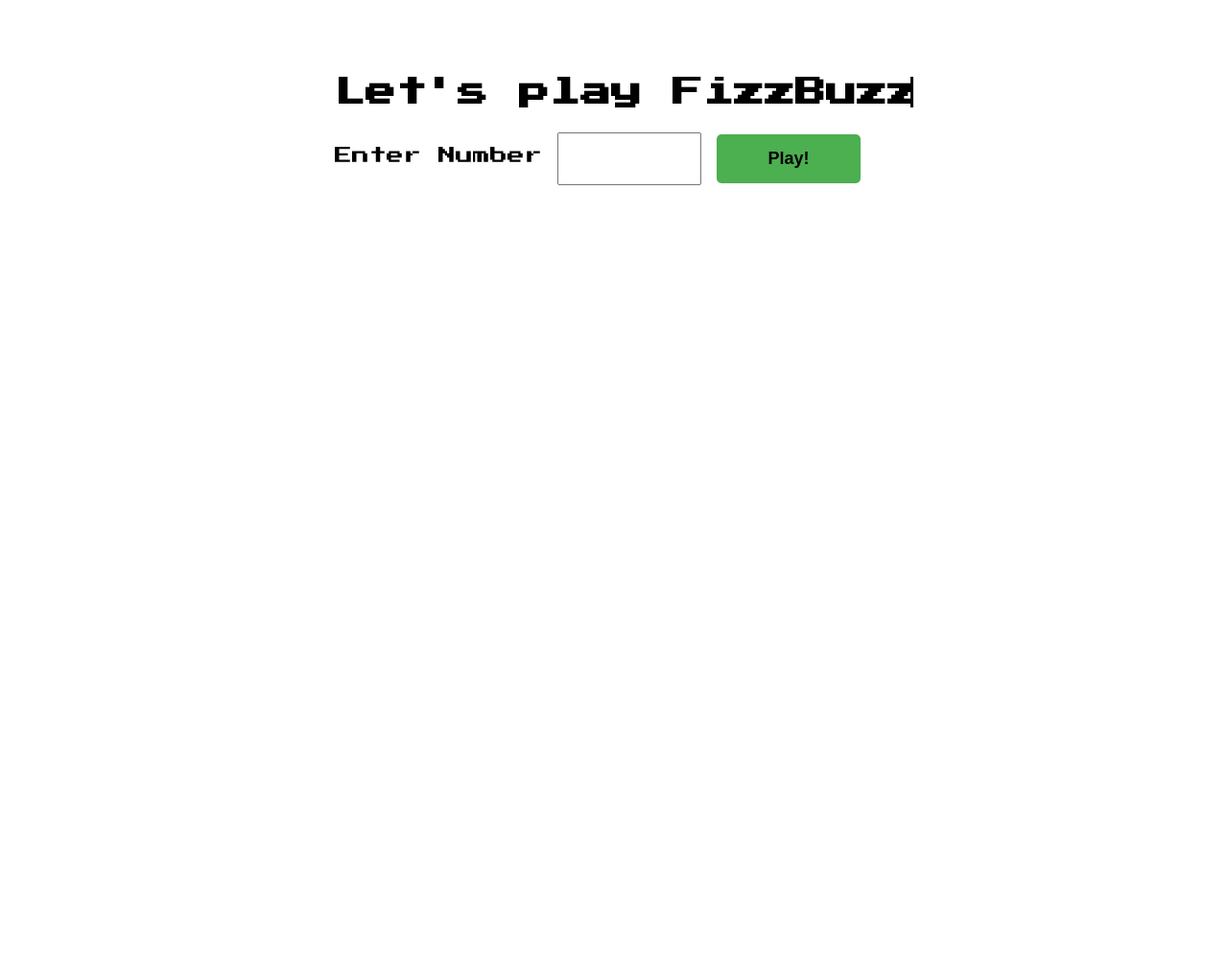
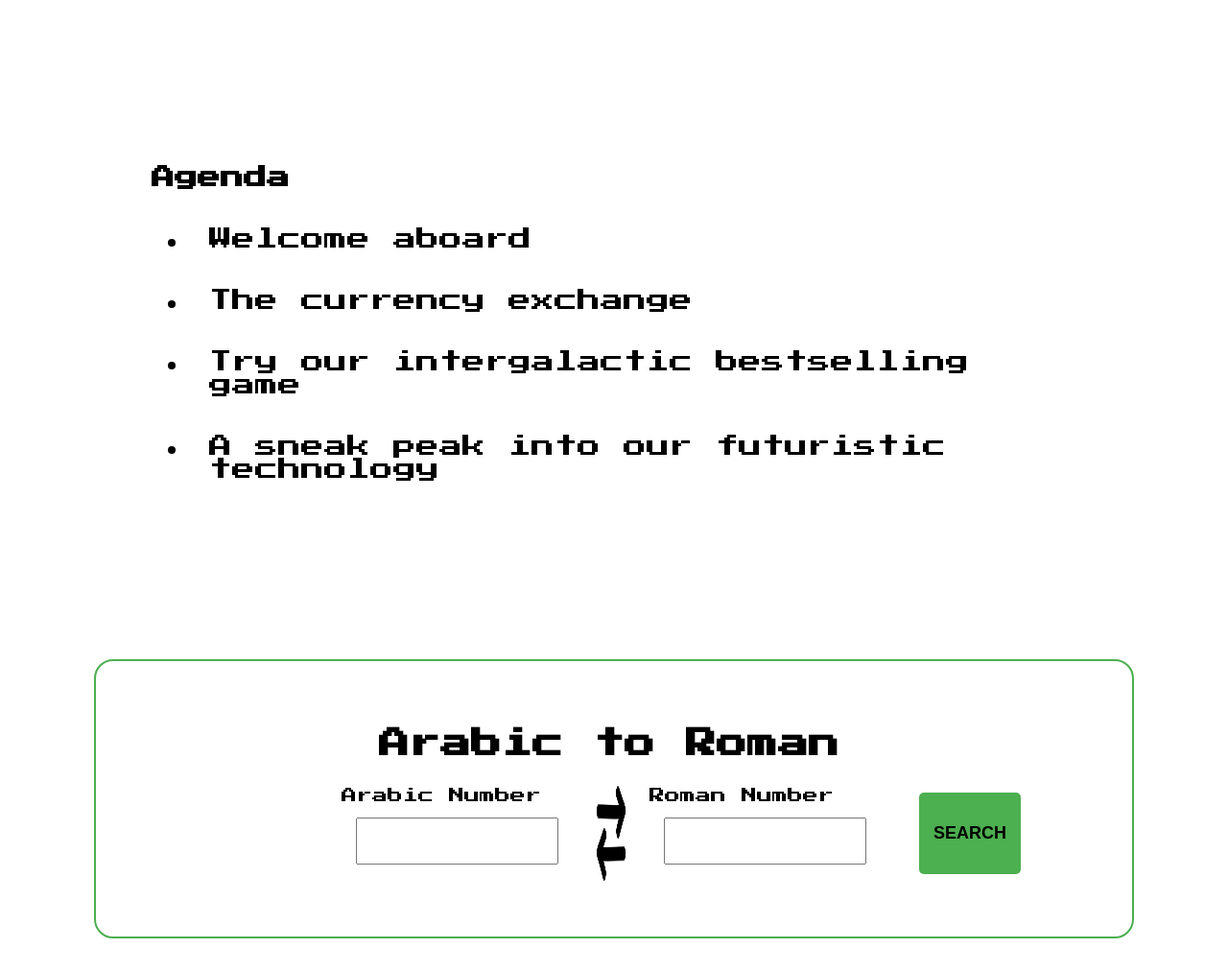
Before and after one commit to FransJoakim/Salt_demo_FizzBuzz_site, a website: page index.html in a window 1280 px wide. Shown: the part 1607-2620 px from the top of the page at 96% size. Before the commit the page ends 2558 px from the top, so only its background shows below. Drawn offline with Linux system fonts and the light colour scheme.

Commit message:
working with roman numbers

```diff
--- a/index.html
+++ b/index.html
@@ -1,12 +1,14 @@
-<!DOCTYPE >
+<!DOCTYPE>
 
 <html>
+
 <head>
     <link rel="preconnect" href="https://fonts.googleapis.com">
     <link rel="preconnect" href="https://fonts.gstatic.com" crossorigin>
     <link href="https://fonts.googleapis.com/css2?family=Press+Start+2P&display=swap" rel="stylesheet">
     <link rel="stylesheet" href="./style.css">
 </head>
+
 <body>
     <header>
         <div class="wrapper">
@@ -68,7 +70,8 @@
                 <div class="flip-card">
                     <div class="flip-card-inner">
                         <div class="flip-card-front">
-                            <img src="./Profile_pictures/konstantinos.jpg" alt="Avatar" style="width:300px;height:400px;">
+                            <img src="./Profile_pictures/konstantinos.jpg" alt="Avatar"
+                                style="width:300px;height:400px;">
                         </div>
                         <div class="flip-card-back">
                             <h1>konstantinos</h1>
@@ -79,12 +82,54 @@
                 </div>
             </div>
         </div>
-            <div class="container">
+
+        <div class="agenda-container">
+            <h2>
+                Agenda
+            </h2>
+            <ul>
+                <li>
+                    Welcome aboard
+                </li>
+                <li>
+                    The currency exchange
+                </li>
+                <li>
+                    Try our intergalactic bestselling game
+                </li>
+                <li>
+                    A sneak peak into our futuristic technology
+                </li>
+            </ul>
+        </div>
+
+        <div class="arabic-roman-container">
+            <h1 id="title-arabic-roman">Arabic to Roman</h1>
+            <form class="flex">
+                <div class="column">
+                    <label for="input-arabic-number">Arabic Number</label>
+                    <input id="input-arabic-number" class="arabic-roman">
+                </div>
+
+                <img src="./img-general/arrow.png" width="30px" height="auto">
+                <div class="column">
+                    <label for="label-roman-number">Roman Number</label>
+                    <input id="input-roman-number" class="arabic-roman">
+                </div>
+
+                <button class="arabic-roman" id="arabic-roman-button">SEARCH</button>
+
+                <!--<img src="./img-general/currencyRate.png" id="currencyRateImg">-->
+
+            </form>
+
+        </div>
+        <div class="fizzbuss-container">
             <form class="center">
                 <h2 class="typing-demo">Let's play FizzBuzz...</h2>
                 <label for="input-label" class="input-label">Enter Number</label>
                 <input type='text' id="input-fizzBuzz">
-                    <button id="button-fizzBuzz" type= "submit">Play!</button>
+                <button id="button-fizzBuzz" type="submit">Play!</button>
             </form>
             <div class="fizzbuzz-container">
                 <div class="fizz invisible">
@@ -99,19 +144,20 @@
                 <div>
                     <h1 id="number"></h1>
                 </div>
-                    <div class ="bomb invisible">
-                        <iframe src="https://giphy.com/embed/OMPqWQVhND9Vm" width="480" height="388" frameBorder="0" class="giphy-embed" allowFullScreen></iframe><p><a href="https://giphy.com/gifs/explosion-OMPqWQVhND9Vm"></a></p>
+                <div class="bomb invisible">
+                    <iframe src="https://giphy.com/embed/OMPqWQVhND9Vm" width="480" height="388" frameBorder="0"
+                        class="giphy-embed" allowFullScreen></iframe>
+                    <p><a href="https://giphy.com/gifs/explosion-OMPqWQVhND9Vm"></a></p>
                 </div>
             </div>
-
-
-
-
         </div>
-
-
+        <div class="code">
+            <img src="./img-general/code.png" width="1000px" height="auto">
+        </div>
     </main>
     <script src="./fizzbuzz.js"></script>
+    <script src="./index.js"></script>
+    <script src="./romanNumbers.js"></script>
 </body>
 
 
--- a/index.js
+++ b/index.js
@@ -7,8 +7,8 @@ function toArabicNumbers(input) {
     let lastDigit = 0;
     reverseArr.forEach( element => {
         const arabicNumm = romanNumbers.find(o => o[1]=== element);
-          console.log(arabicNumm[0]);
-          if(lastDigit <= arabicNumm[0]) {
+
+        if(lastDigit <= arabicNumm[0]) {
             result += arabicNumm[0];
           } else {
             result -= arabicNumm[0];
@@ -18,5 +18,3 @@ function toArabicNumbers(input) {
 
     return result;
 }
-console.log(toArabicNumbers('MMMII'));
-module.exports.toArabicNumbers = toArabicNumbers;
--- a/romanNumbers.js
+++ b/romanNumbers.js
@@ -1,3 +1,15 @@
+const converterButton = document.querySelector("#arabic-roman-button");
+const inputArabic = document.querySelector("#input-arabic-number");
+const inputRoman = document.querySelector("#input-roman-number");
+
+converterButton.addEventListener("click", (e) => {
+  e.preventDefault();
+  const arabicNum = inputArabic.value;
+  const result = toRomanNumbers(arabicNum);
+  inputRoman.value = result;
+  console.log(result)
+});
+
 function toRomanNumbers(input) {
   const romanTen = ['','I', 'II', 'III', 'IV', 'V', 'VI', 'VII', 'VIII', 'IX'];
   const secondDigit = ['','X', 'XX', 'XXX', 'XL', 'L', 'LX', 'LXX', 'LXXX', 'XC'];
@@ -28,7 +40,3 @@ function toRomanNumbers(input) {
   }
 
 }
-
-console.log(toRomanNumbers(325));
-
-module.exports.toRomanNumbers = toRomanNumbers;
--- a/style.css
+++ b/style.css
@@ -86,15 +86,20 @@ html {
   p {
       font-size: 20px;
   }
-  .fizzbuzz-container {
-    width: 40%;
-    margin: 0 auto;
-    margin-bottom: 700px;
+
+  .agenda-container {
+    padding: 150px;
   }
+
+  .agenda-container li {
+    padding: 20px;
+    font-size: 150%;
+  }
+
+
   .center {
     width: 50%;
-    margin: 0 auto;
-    margin-bottom: 40px;
+    margin: 150px auto;
   }
   .invisible {
     display: none;
@@ -102,14 +107,16 @@ html {
   .visible {
     display: block;
   }
-  .container {
-    padding: 50px;
+  .fizzbuzz-container {
+    padding-top: 80px;
+    width: 40%;
+    margin: 50px auto;
   }
   .input-label {
     font-size: 18px;
     margin-top: 35px;
   }
-  #button-fizzBuzz {
+  button {
     padding: 15px;
     width: 150px;
     background-color: #4CAF50;
@@ -127,3 +134,40 @@ html {
   #number {
     font-size: 380px;
   }
+  .arabic-roman-container {
+    padding: 50px;
+    border: 2px #4CAF50 solid;
+    border-radius: 20px;
+    margin:0px 90px;
+    margin-bottom:30px;
+  }
+  .arabic-roman {
+    padding: 15px;
+    margin: 15px 15px;
+  }
+
+  #currencyRateImg {
+    height: 250px;
+    width: auto;
+  }
+
+  .column {
+    display: flex;
+    flex-direction: column;
+    padding: 10px;
+  }
+  .flex {
+    display:flex;
+    gap:15px;
+    width: 60%;
+    margin: 0 auto;
+  }
+  #title-arabic-roman {
+    width: 50%;
+    margin: 0 auto;
+    padding: 20px;
+  }
+  .code {
+    width:70%;
+    margin: 0 auto;
+  }
```
Also changed, not shown: img-general/arrow.png (added), img-general/code.png (added), img-general/currencyRate.png (renamed from img-general/Screenshot 2022-01-27 at 18.04.33.png). Lines whose indentation alone changed are shown as unchanged.
